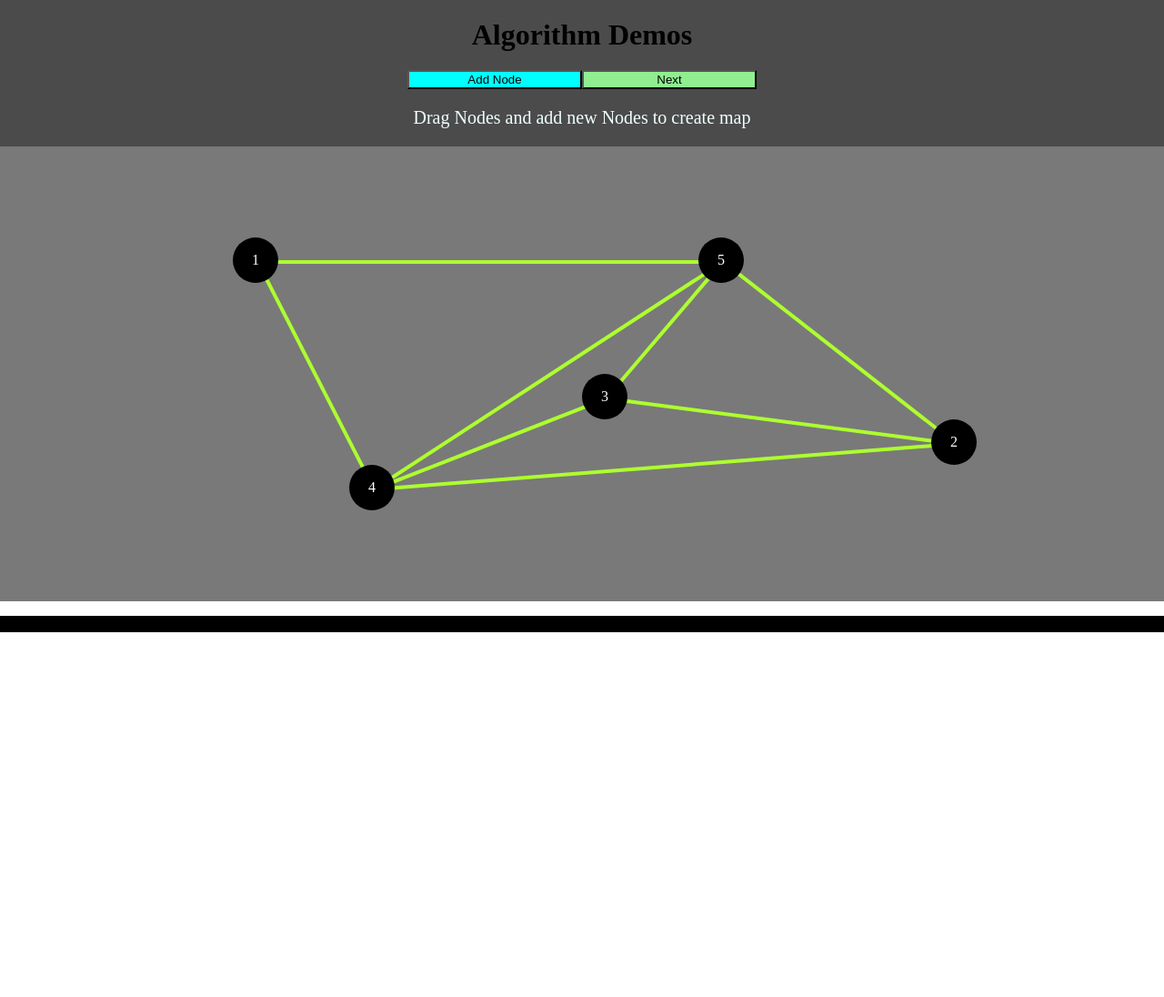
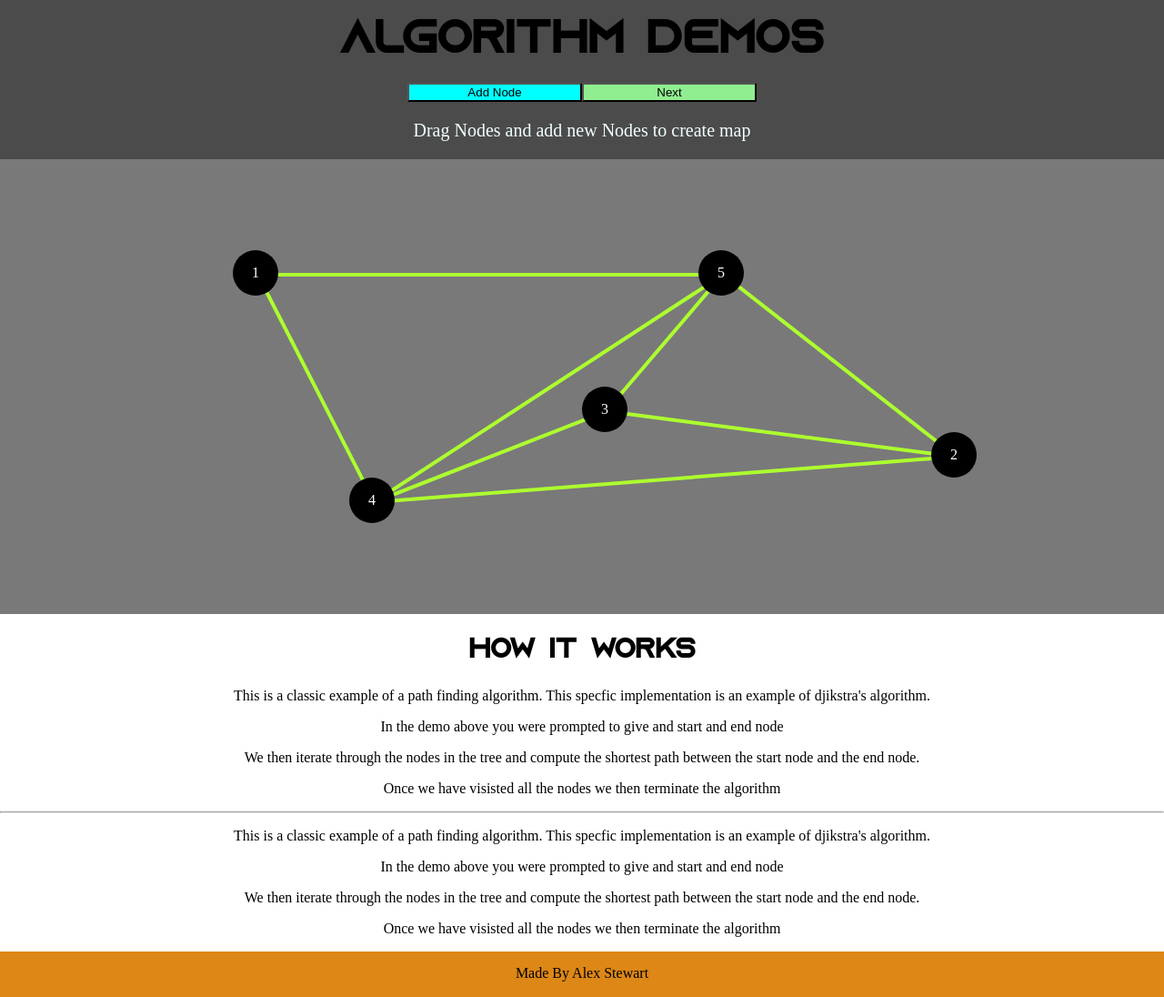
Before and after one commit to alexxstewart/algo-demos-website, a plain HTML site: page index.html in a window 1280 px wide. Shown: the whole page at 91% size. Before the commit the page ends 800 px from the top, so only its background shows below. Drawn offline with Linux system fonts and the light colour scheme.

Commit message:
STYLE. Added a new font for the titles and sub-titles

```diff
--- a/index.html
+++ b/index.html
@@ -20,8 +20,20 @@
         <div id="nodes-div">
 
         </div>
+        <div id='information-section'>
+            <h2>How It Works</h2>
+            <p>This is a classic example of a path finding algorithm. This specfic implementation is an example of djikstra's algorithm.</p>
+            <p>In the demo above you were prompted to give and start and end node</p>
+            <p>We then iterate through the nodes in the tree and compute the shortest path between the start node and the end node. </p>
+            <p>Once we have visisted all the nodes we then terminate the algorithm</p>
+            <hr>
+            <p>This is a classic example of a path finding algorithm. This specfic implementation is an example of djikstra's algorithm.</p>
+            <p>In the demo above you were prompted to give and start and end node</p>
+            <p>We then iterate through the nodes in the tree and compute the shortest path between the start node and the end node. </p>
+            <p>Once we have visisted all the nodes we then terminate the algorithm</p>
+        </div>
         <div id="bottom-bar">
-            <p>Made By Alex Stewart</p>
+            <p id="bottom-bar-text">Made By Alex Stewart</p>
         </div>
         <script type="module" src="/modules/main.js"></script>
     </body>
--- /dev/null
+++ b/modules/checkAnswer.js
@@ -0,0 +1,8 @@
+export const checkUserAnswer = (computerPath, userPath) => {
+    console.log(computerPath)
+    console.log(userPath)
+
+    for(let i = 0; i < userPath.length; i++){
+        console.log(userPath[i].line.id)
+    }
+}
--- a/modules/main.js
+++ b/modules/main.js
@@ -5,6 +5,7 @@ import { selectNodes, stopNodeSelection, showStartAndEnd } from '/modules/select
 import { lineSelection } from '/modules/selectLines.js'
 import { shortestPath } from './computeShortestPath.js'
 import { animatePath } from './animations.js'
+import { checkUserAnswer } from './checkAnswer.js'
 
 let nextButton = document.getElementById('next-button')
 let addNodeButton = document.getElementById('add-node-button')
@@ -74,6 +75,8 @@ export function validateUserAnswer(pathSelected){
     const path = shortestPath(lines, nodes, selectedNodesArray)
 
     animatePath(lines, path)
+
+    const userAnswerValue = checkUserAnswer(path, pathSelected)
 }
 
 export function updateLines(newLines){
--- a/style.css
+++ b/style.css
@@ -1,6 +1,28 @@
 html, body {
     width: 100%;
     margin: 0px;
+    height: 100%;
+}
+
+@font-face {
+    font-family: azonix;
+    src: url(./Azonix.otf)
+}
+
+p{
+    text-align: center;
+}
+
+h1{
+    text-align: center;
+    font-family: azonix;
+    font-size: 50px;
+}
+
+h2{
+    text-align: center;
+    font-family: azonix;
+    font-size: 30px;
 }
 
 #top-bar {
@@ -46,7 +68,13 @@ html, body {
 }
 
 #bottom-bar {
-    background-color: black;
+    height: 50px;
+    background-color: rgb(221, 135, 23);
+    z-index: 0;
+}
+
+#bottom-bar-text {
+    padding: 15px;
 }
 
 @keyframes dash {
```
Also changed, not shown: Azonix.otf (added).
